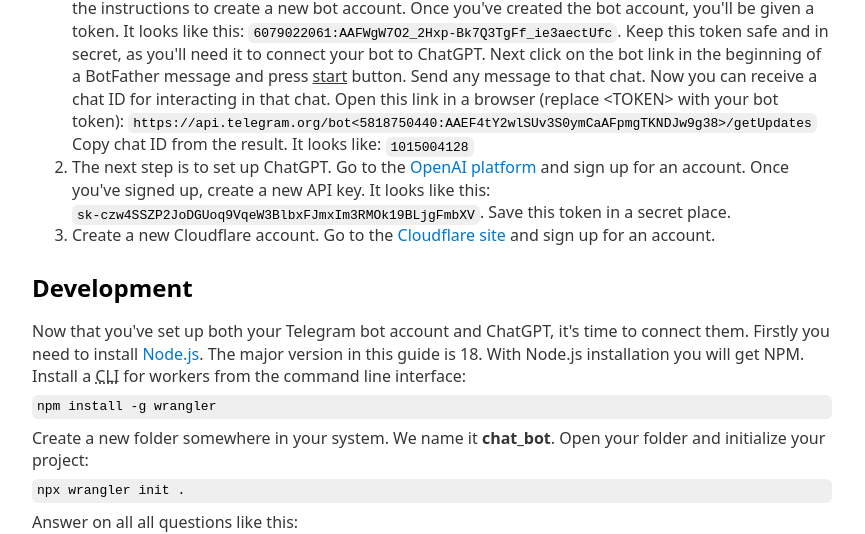
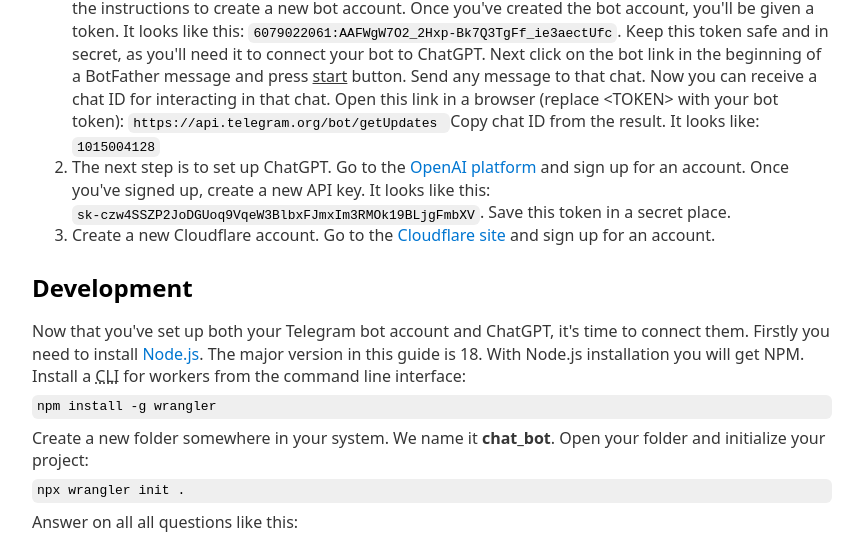
Before and after one commit to J94k/developmentDocs, a website: page telegram_chatgpt_bot/index.html in a window 1280 px wide. Shown: the part 892-1426 px from the top of the page, without its empty margins (208-1073 px from the left). Drawn offline with nearby package versions, Linux system fonts and the light colour scheme.

Commit message:
new file

```diff
--- a/telegram_chatgpt_bot/index.html
+++ b/telegram_chatgpt_bot/index.html
@@ -89,7 +89,7 @@
           Send any message to that chat. Now you can receive a chat ID for interacting in that chat.
           Open this link in a browser (replace &lt;TOKEN&gt; with your bot token):
           <code>
-            https://api.telegram.org/bot<5818750440:AAEF4tY2wlSUv3S0ymCaAFpmgTKNDJw9g38>/getUpdates
+            https://api.telegram.org/bot<TOKEN>/getUpdates
           </code>
 
           Copy chat ID from the result. It looks like: <code>1015004128</code>
@@ -145,6 +145,8 @@
           <li>telegram.js</li>
           <li>openai.js</li>
         </ul>
+
+        <!-- TODO: add screenshow with folder structure -->
 
         Let's fill our <u>constants.js</u> file:
         <pre>
@@ -222,6 +224,7 @@
       </p>
 
       <p>
+        <!-- команды вообще убери пока они не нужны, это путает, только одна команда дефолтная /start и так уже там есть, остальное не надо --->
         Let's move on and add some command to your bot. Now we need to
         connect our bot with Telegram, because at this moment we can send
         information to Telegram, but we cannot react on bot requests.
@@ -246,6 +249,7 @@
 
     <section>
       <h2 id="marketing">Marketing</h2>
+      <!--по поводу монетизации. в байми э коффе есть функция продажи каких то товаров, там можно продавать собсно лиценз коды. а в боте в телеге считать количество сообщений от юзера, и когда он пришлет больше 3 шт писать сообщение "что бы продолжить общение, пожалуйсте поддержите нас оплатив по ссылке. после оплаты введите кодовое слово которое вам будет показано"  -->
       <p>
         <b>Step 1:</b> Monetize Your Bot Once your bot is up and running, it's time to
         start making money with it. Here are a few ways you can monetize your
```
Also changed, not shown: 1 other file.
